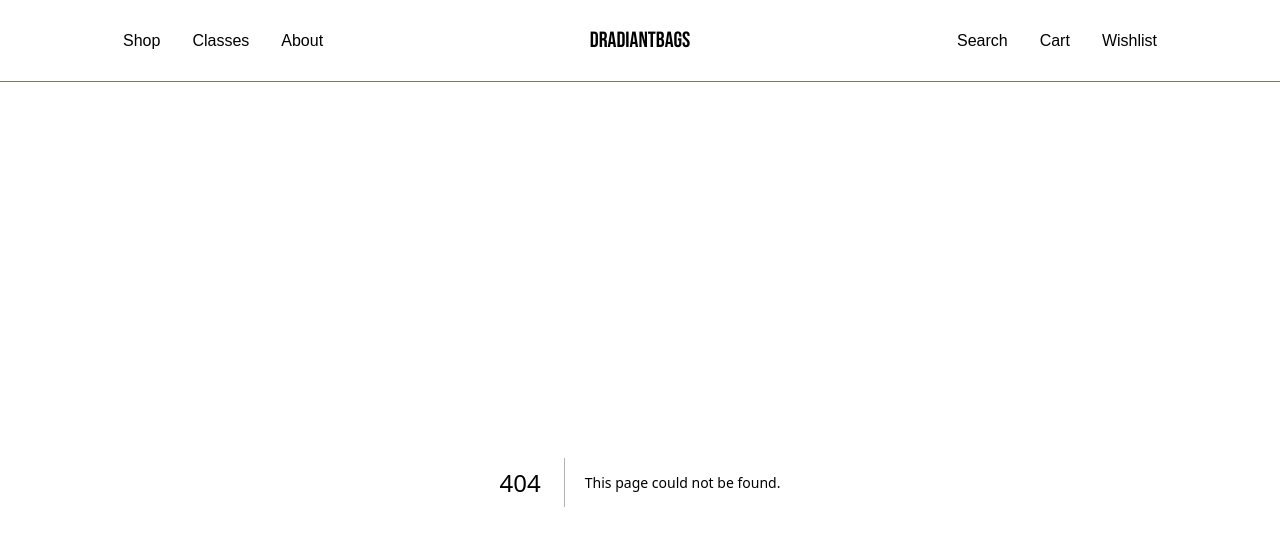
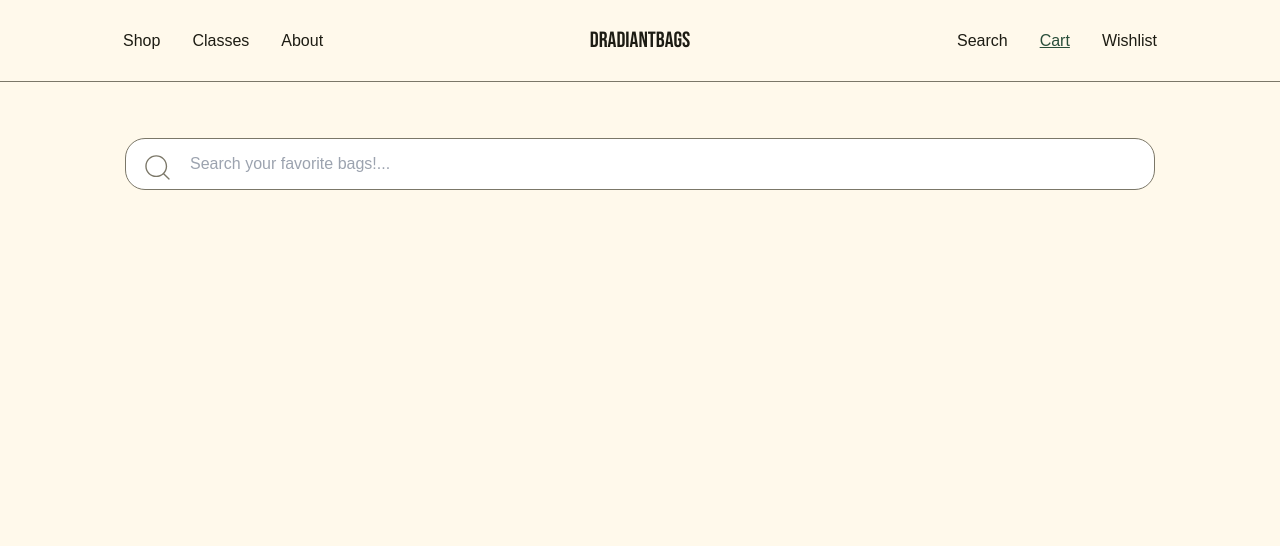
Before and after one commit to Dev-Faith/Dradiant, a Next.js app in the folder client/: page /pages/cart in a window 1280 px wide. Before the commit this address had no page. Shown: the top 546 px of the page. Built offline with nearby package versions, Linux system fonts and the light colour scheme; a web font is replaced by a local one.

Commit message:
almost done with the cart page. Remains the UI

```diff
--- a/client/app/components/Itemscard.jsx
+++ b/client/app/components/Itemscard.jsx
@@ -1,29 +1,38 @@
 "use client"
 import Image from "next/image";
-import { IoIosHeartEmpty,IoIosHeart } from "react-icons/io";
+import { IoIosHeartEmpty,IoIosHeart, IoIosCart } from "react-icons/io";
+import { BsCartPlusFill, BsCartPlus } from "react-icons/bs";
 import {motion as m } from "framer-motion";
 import {useSelector, useDispatch} from "react-redux";
-import {wishlistActions} from "../../store/index";
+import {wishlistActions, cartActions} from "../../store/index";
 import Link from "next/link";
 
 
-export default function Itemscard({name, price, image, desc, liked}){
+export default function Itemscard({name}){
+  const {price, image, desc, quantity} = useSelector(state=> state.products.recentShopItems.find(item=>item.name));
   const dispatch = useDispatch();
   const wishlistItems = useSelector(state=>state.wishlist.items)
   const currentItem = wishlistItems.filter(item=>item.name==name);
+  const cart = useSelector(state=>state.cart.items);
 
     const isLiked = wishlistItems.some(item=>item.name === name);
+    const isAddedToCart = cart.some(item=>item.name == name);
 
 
   const addToWishlistHandler = ()=>{
-    isLiked ? (dispatch(wishlistActions.removeFromWishlist(name))) : dispatch(wishlistActions.addToWishlist({name, price, image, desc}));
+    isLiked ? (dispatch(wishlistActions.removeFromWishlist(name))) : dispatch(wishlistActions.addToWishlist({name, price, image, desc, quantity}));
 
   }
+
+  const addToCartHandler = ()=>{
+            isAddedToCart ? dispatch(cartActions.removeFromCart(name)): dispatch(cartActions.addToCart({name, price, image, desc, quantity}));
+        }
 
 
 
   // const icon = <IoIosHeartEmpty className="size-[39px] text-[#7B7768]"/>
-  const icon = isLiked?<IoIosHeart className="size-[24px] text-[#7B7768]"/>:<IoIosHeartEmpty className="size-[24px] text-[#7B7768]"/>
+  const likeIcons = isLiked?<IoIosHeart className="size-[24px] text-[#7B7768]"/>:<IoIosHeartEmpty className="size-[24px] text-[#7B7768]"/>
+  const cartIcons = isAddedToCart?<BsCartPlusFill className="size-[20px] text-[#7B7768]"/>:<BsCartPlus className="size-[20px] text-[#7B7768]"/>
 
 
 
@@ -33,12 +42,13 @@ export default function Itemscard({name, price, image, desc, liked}){
              layout
         >
            <div className="image&Liked flex w-full justify-between">
-             <Image src = {image} width="120" height="117" className="relative left-[50px] pointer-events-none"/>
-             <div onClick={addToWishlistHandler} className="like relative  bg-[#fff] rounded-full size-[33px] border-[1px] border-[#7B7768] flex items-center justify-center cursor-pointer">{icon}</div>
+              <div onClick={addToCartHandler} className="like relative  bg-[#fff] rounded-full size-[33px] border-[1px] border-[#7B7768] flex items-center justify-center cursor-pointer">{cartIcons}</div>
+             <Image src = {image} width="120" height="117" className="pointer-events-none"/>
+             <div onClick={addToWishlistHandler} className="like relative  bg-[#fff] rounded-full size-[33px] border-[1px] border-[#7B7768] flex items-center justify-center cursor-pointer">{likeIcons}</div>
            </div>
            <div className="flex flex-col gap-[18px]">
              <div className="desc&name flex flex-col gap-[10px]">
-                 <p className="text-[24px] text-[#6A5F11]">{name.toUpperCase()}</p>
+                 <p className="text-[24px] text-[#6A5F11]">{name}</p>
                  <Link href={`shop/${name}`}><p className="text-[16px]/[16px] text-[#1D1C13] hover:text-[#7B7768] hover:underline">{desc}</p></Link>
              </div>
              <div className="details&Price flex justify-between items-baseline">
--- a/client/app/components/Navbar.jsx
+++ b/client/app/components/Navbar.jsx
@@ -15,6 +15,7 @@ const Layout = () => {
 
   const currentPath = usePathname();
   const wishListItems = useSelector(state=>state.wishlist.items);
+  const cartItems = useSelector(state=>state.cart.items);
 
   const toggleMenu = () => {
     setIsMenuOpen(!isMenuOpen);
@@ -46,7 +47,7 @@ const Layout = () => {
     },
     {
       name: "Cart",
-      url: "https://bit.ly/ShopfromDradiant",
+      url: "/pages/cart",
       position: "right"
     },
     {
@@ -69,6 +70,14 @@ const Layout = () => {
     return url == "/pages/wishlist"
   }
 
+  const notificationButton = (url)=>{
+      switch (url){
+        case "/pages/wishlist" : return <div className={` bg-[#7B7768] rounded-full size-[22px] border-[1px] text-[#fff] items-center justify-center ${wishListItems.length===0 ? "hidden":"flex"} cursor-pointer absolute top-[-15px] right-[-15px] text-[16px]/[0] pt-[4px] align-middle`}>{wishListItems.length}</div>;
+        case "/pages/cart": return <div className={` bg-[#7B7768] rounded-full size-[22px] border-[1px] text-[#fff] items-center justify-center ${cartItems.length===0 ? "hidden":"flex"} cursor-pointer absolute top-[-15px] right-[-15px] text-[16px]/[0] pt-[4px] align-middle`}>{cartItems.length}</div>;
+        default: return;
+      }
+  }
+
   return (
     <div className="xl:px-[123px] px-[11px] lg:px-[50px] md:px-[50px] py-[24px] flex justify-between items-center border-b-[1px] w-[100%] border-[#7B7768]">
       <div className="text-[24px] xl:hidden items-start">
@@ -82,7 +91,7 @@ const Layout = () => {
                 whileHover={{ scale: 1.5 }}
                 whileTap={{ scale: 1 }}
                 key={link.name}
-                className={`cursor-pointer hover:underline hover:text-[#2A4E3A] ${isActive(link.url) ? "scale-1.5 underline text-[#2A4E3A]": ""}`}
+                className={`cursor-pointer hover:underline hover:text-[#2A4E3A] ${isActive(link.url) ? " underline text-[#2A4E3A]": ""}`}
               >
                 {link.name}
               </m.p>
@@ -104,12 +113,12 @@ const Layout = () => {
         {navLinks.map((link) =>
           link.position === "right" ? (
             <Link href={link.url} className="relative">
-               {isWishList(link.url) && <div className={` bg-[#7B7768] rounded-full size-[22px] border-[1px] text-[#fff] items-center justify-center ${wishListItems.length===0 ? "hidden":"flex"} cursor-pointer absolute top-[-15px] right-[-15px] text-[16px]/[0] pt-[4px] align-middle`}>{wishListItems.length}</div>}
+               {notificationButton(link.url)}
               <m.p
                 whileHover={{ scale: 1.5 }}
                 whileTap={{ scale: 1 }}
                 key={link.name}
-                className={`cursor-pointer hover:underline hover:text-[#2A4E3A] ${isActive(link.url) ? "scale-1.5 underline text-[#2A4E3A]": ""}`}
+                className={`cursor-pointer hover:underline hover:text-[#2A4E3A] ${isActive(link.url) ? " underline text-[#2A4E3A]": ""}`}
               >
                 {link.name}
               </m.p>
--- a/client/app/components/searchbox.jsx
+++ b/client/app/components/searchbox.jsx
@@ -11,7 +11,7 @@ const Searchbox = () => {
   }
 
   return (
-    <div className="relative">
+    <div className="relative w-full">
     <CiSearch className=" absolute size-[33px] top-[13px] left-[16px] text-[#7B7768]"/>
       <input
         value={searchQuery}
--- /dev/null
+++ b/client/app/pages/cart/page.tsx
@@ -0,0 +1,82 @@
+"use client"
+import Searchbox from "../../components/searchbox";
+import Itemscard from "../../components/Itemscard";
+import { IoIosArrowDown, IoIosArrowForward,IoIosHeartEmpty,IoIosHeart, IoIosCart } from "react-icons/io";
+import { FaPlus, FaMinus } from "react-icons/fa6";
+import {shopcroche} from "../../DradiantImages";
+import {useState} from "react";
+import {useDispatch, useSelector} from "react-redux";
+import {productsActions, cartActions} from "../../../store/index";
+import {motion} from "framer-motion";
+import Image from "next/image";
+
+
+const page = ()=>{
+  const dispatch = useDispatch();
+  const cart = useSelector(state=>state.cart.items);
+  const wishlistItems = useSelector(state=>state.wishlist.items)
+
+   const searchQuery= useSelector(state=>state.search.searchQuery);
+   const shopItems = useSelector(state=>state.products.recentShopItems)
+
+   const isLiked = wishlistItems.some(item=>item.name === name);
+   const likeIcons = isLiked?<IoIosHeart className="size-[24px] text-[#7B7768]"/>:<IoIosHeartEmpty className="size-[24px] text-[#7B7768]"/>
+
+   const addToWishlistHandler = ()=>{
+    isLiked ? (dispatch(wishlistActions.removeFromWishlist(name))) : dispatch(wishlistActions.addToWishlist({name, price, image, desc, quantity}));
+
+  }
+
+   const incrementItemQuantityHandler = (name)=>{
+            dispatch(productsActions.incrementItemQuantity(name));
+            dispatch(cartActions.incrementItemQuantity(name));
+        }
+        const decrementItemQuantityHandler = (name)=>{
+            dispatch(productsActions.decrementItemQuantity(name));
+            dispatch(cartActions.decrementItemQuantity(name));
+        }
+
+        const removeFromCartHandler = (name)=>{
+            dispatch(cartActions.removeFromCart(name))
+        }
+
+  const filteredItems = cart.filter(item =>
+    item.name.toLowerCase().includes(searchQuery.toLowerCase()) ||
+    item.desc.toLowerCase().includes(searchQuery.toLowerCase())
+  );
+
+    return (
+      <div className=" h-[100vh] py-[56px] px-[125px] flex flex-col">
+        <Searchbox/>
+        <div className="cartItems flex flex-col w-full">
+            {
+                filteredItems.map(item=><div className="flex items-center w-full border-b-[1px] border-[#7B7768] justify-between py-[34px]">
+                   <div className="flex gap-[60px] items-center">
+                     <Image src={item.image} alt={item.name} width="204" height="198"/>
+                     <div className="middle flex flex-col gap-[49px]">
+                        <div className="top-middle flex gap-[30px] items-center">
+                            <p className="name text-[36px]">{item.name.toUpperCase()}</p>
+                            <div onClick={addToWishlistHandler} className="like relative  bg-[#fff] rounded-full size-[33px] border-[1px] border-[#7B7768] flex items-center justify-center cursor-pointer">{likeIcons}</div>
+                        </div>
+                        <p className="desc">{item.desc}</p>
+                     </div>
+                   </div>
+                    <div className="right flex flex-col gap-[30px]">
+                         <div className="remove&class flex flex-col gap-[20px]">
+                            <button onClick={()=>removeFromCartHandler(item.name)} className="remove">Remove</button>
+                            <p className="price text-[48px] text-[#6A5F11]">₦{(Number(item.price.replace(/,/g, '')) * item.quantity).toLocaleString()}</p>
+                         </div>
+                         <div className="incrementals flex justify-between">
+                             <button onClick={()=>decrementItemQuantityHandler(item.name)} className="minus size-[30px] text-[16px] rounded-[5px] text-[#6A5F11] flex items-center justify-center"><FaMinus/></button>
+                             <p>{item.quantity}</p>
+                             <button onClick={()=>incrementItemQuantityHandler(item.name)} className="plus size-[30px] text-[16px] bg-[#6A5F11] rounded-[5px] text-[#fff] flex items-center justify-center"><FaPlus/></button>
+                         </div>
+                    </div>
+                </div>)
+            }
+        </div>
+      </div>
+    );
+};
+
+export default page;
--- a/client/app/pages/shop/[shopItem]/page.jsx
+++ b/client/app/pages/shop/[shopItem]/page.jsx
@@ -1,21 +1,46 @@
 "use client"
 import {useParams} from "next/navigation";
-import {useSelector} from "react-redux";
+import {useSelector, useDispatch} from "react-redux";
+import {cartActions, wishlistActions, productsActions} from "../../../../store/index";
 import { IoIosArrowBack, IoIosArrowForward } from "react-icons/io";
 import { FaPlus, FaMinus } from "react-icons/fa6";
-import Image from "next/image"
+import Image from "next/image";
 
 const pages = ()=>{
+    const dispatch = useDispatch();
     const routeName = useParams().shopItem;
     const shopItems = useSelector(state=>state.products.recentShopItems);
+    const wishlist = useSelector(state=> state.wishlist.items);
+    const cart = useSelector(state=>state.cart.items);
 
     const product = shopItems.find(item=>item.name===routeName);
+    const productQuantity=product.quantity;
+
+    const totalPrice = (Number(product.price.replace(/,/g, '')) * product.quantity).toLocaleString();
+
+        const addToFavouriteHandler = ()=>{
+           wishlist.some(item=>item.name==product.name)?"":dispatch(wishlistActions.addToWishlist(product));
+        }
+        const addToCartHandler = ()=>{
+             cart.some(item=>item.name==product.name)?"":dispatch(cartActions.addToCart(product));
+            console.log()
+        }
+
+        const incrementItemQuantityHandler = ()=>{
+            dispatch(productsActions.incrementItemQuantity(product.name));
+            dispatch(cartActions.incrementItemQuantity(product.name));
+        }
+        const decrementItemQuantityHandler = ()=>{
+            dispatch(productsActions.decrementItemQuantity(product.name));
+            dispatch(cartActions.decrementItemQuantity(product.name));
+        }
+
     return(
         <div className="pt-[88px] flex flex-col  gap-[100px]">
             <div className="flex items-center justify-center gap-[156px]">
-                <button className="arrowBackward bg-[#CCC6B5] size-[73px] rounded-full flex items-center justify-center text-[43px] text-[#201C00]"><IoIosArrowBack/></button>
+                <button className="arrowBackward bg-[#CCC6B5] size-[73px] rounded-full flex items-center justify-center text-[43px] text-[#201C00] border-[1px] border-[#7B7768]"><IoIosArrowBack/></button>
                 <Image src={product.image} width='283' height="276" alt={product.name} />
-                <button className="arrowForward bg-[#CCC6B5] size-[73px] rounded-full flex items-center justify-center text-[43px] text-[#201C00]"><IoIosArrowForward/></button>
+                <button className="arrowForward bg-[#CCC6B5] size-[73px] rounded-full flex items-center justify-center text-[43px] text-[#201C00] border-[1px] border-[#7B7768]"><IoIosArrowForward/></button>
             </div>
             <div className="w-full h-full border-[1px] bg-[#E9E2D0] border-[#7B7768] rounded-t-[30px] px-[125px] py-[40px]">
               <div className="flex flex-col gap-[80px]">
@@ -23,20 +48,23 @@ const pages = ()=>{
                     <p className="text-[40px]">{product.name.toUpperCase()}</p>
                     <div className="flex items-end justify-between">
                         <p className="w-[452px] text-[28px]">{product.desc}</p>
-                        <p className="text-[48px] text-[#6A5F11] ">₦{product.price}</p>
+                        <div className="flex flex-col items-end">
+                            <div className="flex items-center gap-[2rem]"><p className="text-[24px]">price:</p> <p className="text-[36px] text-[#6A5F11] ">₦{product.price}</p></div>
+                            <div className="flex items-center gap-[2rem]"><p className="text-[24px]">total price:</p> <p className="text-[40px] text-[#6A5F11] ">₦{totalPrice}</p></div>
+                        </div>
                     </div>
                 </div>
                 <div className="bottomSection flex justify-between items-end">
                     <div className="bottom-left flex flex-col gap-[15px]">
-                      <p className="text-[24px] text-[#201C00]">Quantity: 1 unit</p>
+                      <p className="text-[24px] text-[#201C00]">Quantity: {productQuantity} unit{productQuantity>1?"s":""}</p>
                       <div className="decreament-and-increament-buttons flex gap-[24px]">
-                       <button className="minus size-[30px] text-[16px] bg-[#6A5F11] rounded-[5px] text-[#fff] flex items-center justify-center"><FaMinus/></button>
-                       <button className="plus size-[30px] text-[16px] bg-[#6A5F11] rounded-[5px] text-[#fff] flex items-center justify-center"><FaPlus/></button>
+                       <button onClick={decrementItemQuantityHandler} className="minus size-[30px] text-[16px] bg-[#6A5F11] rounded-[5px] text-[#fff] flex items-center justify-center"><FaMinus/></button>
+                       <button onClick={incrementItemQuantityHandler} className="plus size-[30px] text-[16px] bg-[#6A5F11] rounded-[5px] text-[#fff] flex items-center justify-center"><FaPlus/></button>
                       </div>
                     </div>
                     <div className="bottom-right flex gap-[43px] items-center">
-                        <p className="underline text-[24px] text-[#201C00]">Add to favourite</p>
-                        <button className="bg-[#6A5F11] px-[20px] pt[10px] text-[24px]/[40px] text-[#fff] rounded-[10px]"><p>Add to Cart</p></button>
+                        <button onClick={addToFavouriteHandler} className="underline text-[24px] text-[#201C00]">Add to favourite</button>
+                        <button  onClick={addToCartHandler} className="bg-[#6A5F11] px-[20px] pt[10px] text-[24px]/[40px] text-[#fff] rounded-[10px]"><p>Add to Cart</p></button>
                     </div>
                 </div>
               </div>
--- /dev/null
+++ b/client/stateSlices/cartSlice.js
@@ -0,0 +1,23 @@
+import {createSlice} from "@reduxjs/toolkit";
+
+
+const cartSlice = createSlice({
+     name: "cart",
+    initialState: {items:[]},
+    reducers: {
+        addToCart(state, action){
+            state.items.push(action.payload)
+        },
+        removeFromCart(state, action){
+           state.items = state.items.filter(item=>item.name!== action.payload)
+        },
+        incrementItemQuantity(state, action){
+           state.items = state.items.map(item=>item.name==action.payload ? {...item, quantity: item.quantity+1} : item)
+        },
+        decrementItemQuantity(state, action){
+          state.items = state.items.map(item=>item.name==action.payload && item.quantity>1 ? {...item, quantity: item.quantity-1} : item)
+        },
+    }
+})
+
+export default cartSlice;
--- a/client/stateSlices/productSlice.js
+++ b/client/stateSlices/productSlice.js
@@ -7,114 +7,133 @@ const recentShopItems = [
       price: "12,000",
       desc: "Dradiantbags model 29, from the land of furry, made with tiger skin",
       image:shopcroche,
+      quantity: 1
     },
     {
       name: "totebag",
       price: "3,500",
       desc: "Dradiantbags model 29, from the land of furry, made with tiger skin",
       image:shopcroche,
+      quantity: 1
     },
     {
       name: "handbag",
       price: "8,000",
       desc: "Dradiantbags model 29, from the land of furry, made with tiger skin",
       image:shopcroche,
+      quantity: 1
     },
     {
       name: "schoolbag",
       price: "15,000",
       desc: "Dradiantbags model 29, from the land of furry, made with tiger skin",
       image:shopcroche,
+      quantity: 1
     },
     {
       name: "schoolbag",
       price: "15,000",
       desc: "Dradiantbags model 29, from the land of furry, made with tiger skin",
       image:shopcroche,
+      quantity: 1
     },
     {
       name: "schoolbag",
       price: "15,000",
       desc: "Dradiantbags model 29, from the land of furry, made with tiger skin",
       image:shopcroche,
+      quantity: 1
     },
     {
       name: "schoolbag",
       price: "15,000",
       desc: "Dradiantbags model 29, from the land of furry, made with tiger skin",
       image:shopcroche,
+      quantity: 1
     },
     {
       name: "schoolbag",
       price: "15,000",
       desc: "Dradiantbags model 29, from the land of furry, made with tiger skin",
       image:shopcroche,
+      quantity: 1
     },
     {
       name: "schoolbag",
       price: "15,000",
       desc: "Dradiantbags model 29, from the land of furry, made with tiger skin",
       image:shopcroche,
+      quantity: 1
     },
     {
       name: "schoolbag",
       price: "15,000",
       desc: "Dradiantbags model 29, from the land of furry, made with tiger skin",
       image:shopcroche,
+      quantity: 1
     },
     {
       name: "schoolbag",
       price: "15,000",
       desc: "Dradiantbags model 29, from the land of furry, made with tiger skin",
       image:shopcroche,
+      quantity: 1
     },
     {
       name: "schoolbag",
       price: "15,000",
       desc: "Dradiantbags model 29, from the land of furry, made with tiger skin",
       image:shopcroche,
+      quantity: 1
     },
     {
       name: "schoolbag",
       price: "15,000",
       desc: "Dradiantbags model 29, from the land of furry, made with tiger skin",
       image:shopcroche,
+      quantity: 1
     },
     {
       name: "schoolbag",
       price: "15,000",
       desc: "Dradiantbags model 29, from the land of furry, made with tiger skin",
       image:shopcroche,
+      quantity: 1
     },
     {
       name: "schoolbag",
       price: "15,000",
       desc: "Dradiantbags model 29, from the land of furry, made with tiger skin",
       image:shopcroche,
+      quantity: 1
     },
     {
       name: "schoolbag",
       price: "15,000",
       desc: "Dradiantbags model 29, from the land of furry, made with tiger skin",
       image:shopcroche,
+      quantity: 1
     },
     {
       name: "schoolbag",
       price: "15,000",
       desc: "Dradiantbags model 29, from the land of furry, made with tiger skin",
       image:shopcroche,
+      quantity: 1
     },
     {
       name: "schoolbag",
       price: "15,000",
       desc: "Dradiantbags model 29, from the land of furry, made with tiger skin",
       image:shopcroche,
+      quantity: 1
     },
     {
       name: "schoolbag",
       price: "15,000",
       desc: "Dradiantbags model 29, from the land of furry, made with tiger skin",
       image:shopcroche,
+      quantity: 1
     },
   ];
 
@@ -123,8 +142,14 @@ const productSlice = createSlice({
     name: "products",
     initialState:{recentShopItems},
     reducers:{
-
+       incrementItemQuantity(state, action){
+           state.recentShopItems = state.recentShopItems.map(item=>item.name==action.payload ? {...item, quantity: item.quantity+1} : item)
+        },
+        decrementItemQuantity(state, action){
+          state.recentShopItems = state.recentShopItems.map(item=>item.name==action.payload && item.quantity>1 ? {...item, quantity: item.quantity-1} : item)
+        },
     }
 });
-const productReducer = productSlice.reducer;
-export default productReducer
+
+
+export default productSlice;
--- a/client/store/index.js
+++ b/client/store/index.js
@@ -1,5 +1,6 @@
 import { createSlice, configureStore } from "@reduxjs/toolkit";
-import productReducer from "../stateSlices/productSlice";
+import productSlice from "../stateSlices/productSlice";
+import cartSlice from "../stateSlices/cartSlice";
 
 const cursorSlice = createSlice({
     name: "cursor",
@@ -39,7 +40,9 @@ const wishlistSlice = createSlice({
 export const cursorActions = cursorSlice.actions;
 export const searchActions = searchSlice.actions;
 export const wishlistActions = wishlistSlice.actions;
+export const productsActions = productSlice.actions;
+export const cartActions = cartSlice.actions;
 
 export const store = configureStore({
-    reducer: {cursor: cursorSlice.reducer, search:searchSlice.reducer, wishlist:wishlistSlice.reducer, products:productReducer}
+    reducer: {cursor: cursorSlice.reducer, search:searchSlice.reducer, wishlist:wishlistSlice.reducer, products:productSlice.reducer, cart:cartSlice.reducer}
 });
```
Also changed, not shown: client/app/pages/shop/page.jsx (+4 -4 lines), client/tsconfig.json (added, +34 -0 lines).
